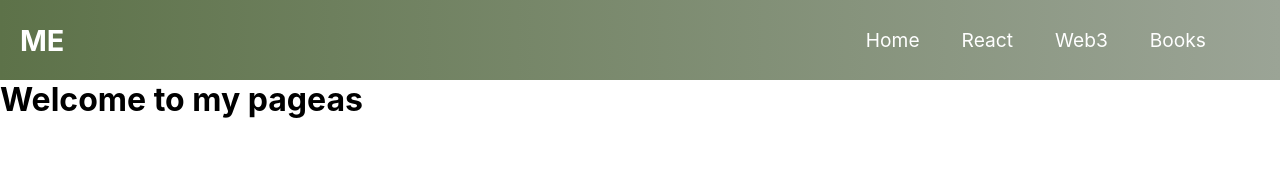
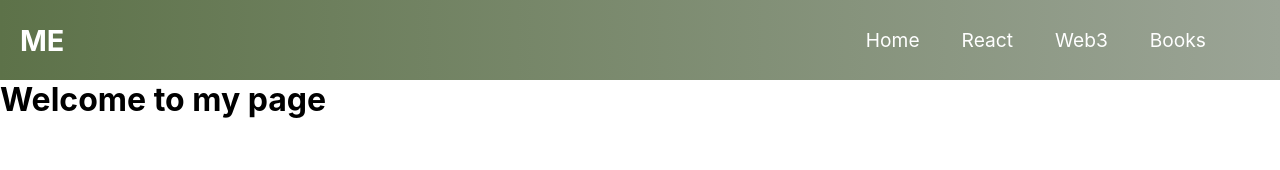
Before and after one commit to bazylrei/bazylME, a React (Create React App) app: page / in a window 1280 px wide. Shown: the top 170 px of the page. Built offline with nearby package versions, Linux system fonts and the light colour scheme.

Commit message:
reverts changes

```diff
--- a/src/components/Home/HomePage.tsx
+++ b/src/components/Home/HomePage.tsx
@@ -5,7 +5,7 @@ class HomePage extends Component {
         return (
             <div>
                 <h1>
-                    Welcome to my pageas
+                    Welcome to my page
                 </h1>
             </div>
         );
```
